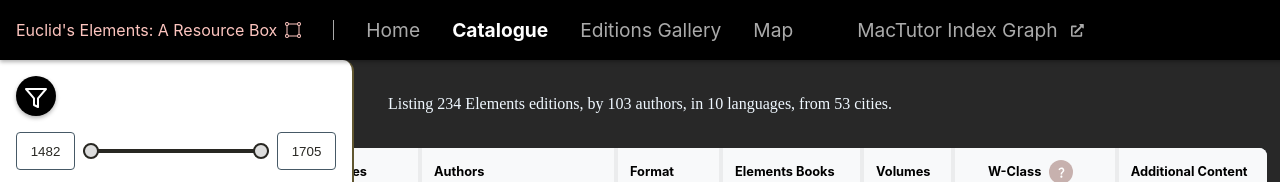
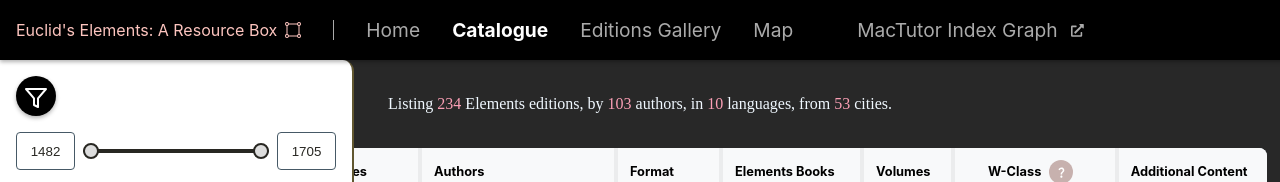
Before and after one commit to ReallyLiri/elements-title-pages, a React (Vite) app: page /catalogue in a window 1280 px wide. Shown: the top 182 px of the page. Built offline with nearby package versions, Linux system fonts and the light colour scheme; a web font is replaced by a local one.

Commit message:
highlights

```diff
--- a/src/pages/Catalogue.tsx
+++ b/src/pages/Catalogue.tsx
@@ -22,7 +22,7 @@
 import { ItemTypes, NO_AUTHOR, NO_CITY, NO_YEAR } from "../constants";
 import { joinArr } from "../utils/util.ts";
 import { FaBookReader } from "react-icons/fa";
-import { SEA_COLOR } from "../utils/colors.ts";
+import { MARKER_2, MARKER_3, MARKER_4, SEA_COLOR } from "../utils/colors.ts";
 import { isEmpty } from "lodash";
 import { authorDisplayName } from "../utils/dataUtils.ts";
 import {
@@ -153,6 +153,10 @@
 
 const StyledHelpTip = styled(HelpTip)`
   margin: 0;
+`;
+
+const Highlight = styled.span`
+  color: ${MARKER_4};
 `;
 
 function Catalogue() {
@@ -352,9 +356,11 @@
 
       <Row>
         <Text size={1}>
-          Listing {filteredItems.length} {types && joinArr(types)} editions, by{" "}
-          {authorsCount} authors, in {languagesCount} languages, from{" "}
-          {citiesCount} cities.
+          Listing <Highlight>{filteredItems.length}</Highlight>{" "}
+          {types && joinArr(types)} editions, by{" "}
+          <Highlight>{authorsCount}</Highlight> authors, in{" "}
+          <Highlight>{languagesCount}</Highlight> languages, from{" "}
+          <Highlight>{citiesCount}</Highlight> cities.
         </Text>
       </Row>
 
```
